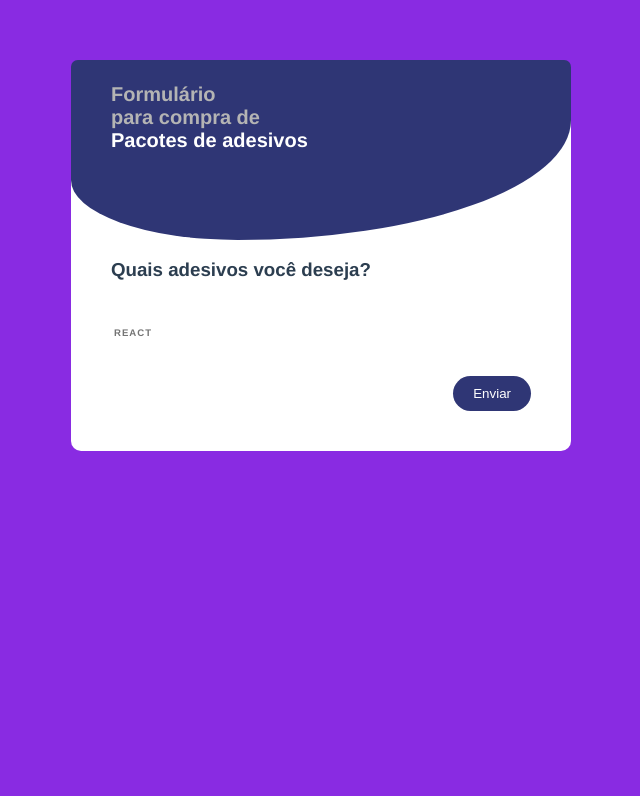
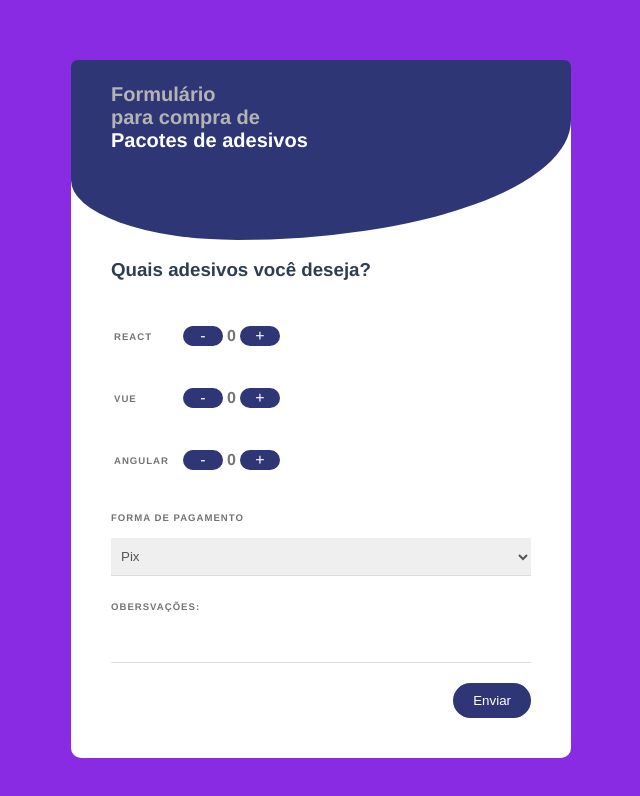
Before and after one commit to gregisb/checkout-form, a Vue app: page / in a window 1280 px wide. Shown: the top 796 px of the page, without its empty margins (319-959 px from the left). Built offline with nearby package versions, Linux system fonts and the light colour scheme.

Commit message:
composition API and routing works :D

```diff
--- a/src/components/Checkout.vue
+++ b/src/components/Checkout.vue
@@ -1,5 +1,4 @@
 <template>
-
   <form>
     <div class="header">
       <h1>
@@ -9,22 +8,46 @@
       </h1>
     </div>
     <div>
-      <h3>Parabéns! <br />A sua compra foi realizada!</h3>
+      <h3 v-if="reactCount > 0 || vueCount > 0 || angularCount > 0">Parabéns! <br />A sua compra foi realizada!</h3>
+      <h3 v-else>Você não escolheu nenhum adesivo. :(</h3>
     </div>
     <div class="formData">
-
+      <p v-if="reactCount">React: {{ reactCount }} adesivos</p>
+      <p v-if="vueCount">Vue: {{ vueCount }} adesivos</p>
+      <p v-if="angularCount">Angular: {{ angularCount }} adesivos</p>
     </div>
 
+    <div class="payment">
+      <p>Forma de pagamento escolhida: {{ payment }}</p>
+    </div>
 
+    <div>
+      <p>Observações:</p>
+      <p>{{ comments }}</p>
+    </div>
   </form>
+</template>
 
-</template>
-      <script>
-      import {store} from '../store'
-      </script>
+<script>
+import store from '../store/index';
+import { computed } from 'vue';
 
+export default {
+  name: 'checkout',
+  setup() {
+    const reactCount = computed(() => store.state.reactCount);
+    const vueCount = computed(() => store.state.vueCount);
+    const angularCount = computed(() => store.state.angularCount);
+    const payment = computed(() => store.state.payment);
+    const comments = computed(() => store.state.comments);
 
-<style>
+    return {reactCount, vueCount, angularCount, payment, comments}
+  }
+
+}
+</script>
+
+<style scoped>
 .header {
   height: 20vh;
   width: 100%;
@@ -57,4 +80,13 @@ form {
   flex-direction: column;
 }
 
+p {
+  color: rgb(116, 116, 116);
+  display: inline-block;
+  /* margin: 25px 0 15px; */
+  font-size: .9rem;
+  /* text-transform: uppercase; */
+  letter-spacing: 1px;
+  font-weight: bold;
+}
 </style>
--- a/src/components/CheckoutForm.vue
+++ b/src/components/CheckoutForm.vue
@@ -15,17 +15,17 @@
         <tr>
           <td><label class="framework">React</label></td>
           <td>
-            <!-- <button class="countBtn" @click.prevent="reactDecrement">-</button> -->
+            <button class="countBtn" @click.prevent="reactDecrement">-</button>
           </td>
           <td>
             <p class="counter">{{ reactCount }}</p>
           </td>
           <td>
-            <!-- <button class="countBtn" @click.prevent="reactIncrement">+</button> -->
+            <button class="countBtn" @click.prevent="reactIncrement">+</button>
           </td>
         </tr>
 
-        <!-- <tr>
+        <tr>
           <td><label class="framework">Vue</label></td>
           <td>
             <button class="countBtn" @click.prevent="vueDecrement">-</button>
@@ -53,11 +53,11 @@
               +
             </button>
           </td>
-        </tr> -->
+        </tr>
       </table>
     </div>
 
-    <!-- <label>Forma de pagamento</label>
+    <label>Forma de pagamento</label>
     <select v-model="payment">
       <option value="Boleto">Boleto</option>
       <option value="Cartão de Crédito">Cartão de Crédito</option>
@@ -65,7 +65,7 @@
     </select>
 
     <label>Obersvações:</label>
-    <input class="comments" type="text" v-model="comments" /> -->
+    <input class="comments" type="text" v-model="comments" />
 
     <div class="submit">
       <router-link to="/checkout"><button>Enviar</button></router-link>
@@ -81,46 +81,66 @@ export default {
   name: "CheckoutForm",
   components: {},
 
-  setUp() {
+  setup() {
     const reactCount = computed(() => store.state.reactCount);
-    // const vueCount = computed(() => store.state.vueCount);
-    // const angularCount = computed(() => store.state.angularCount);
+    const vueCount = computed(() => store.state.vueCount);
+    const angularCount = computed(() => store.state.angularCount);
 
-    // const reactIncrement = () => {
-    //   store.mutations.reactIncrement();
-    // };
+    const reactIncrement = () => {
+      store.mutations.reactIncrement();
+    };
 
-    // const reactDecrement = () => {
-    //   store.mutations.reactDecrement();
-    // };
+    const reactDecrement = () => {
+      store.mutations.reactDecrement();
+    };
 
-    // const vueIncrement = () => {
-    //   store.mutations.vueIncrement();
-    // };
+    const vueIncrement = () => {
+      store.mutations.vueIncrement();
+    };
 
-    // const vueDecrement = () => {
-    //   store.mutations.vueDecrement();
-    // };
+    const vueDecrement = () => {
+      store.mutations.vueDecrement();
+    };
 
-    // const angularIncrement = () => {
-    //   store.mutations.angularIncrement();
-    // };
+    const angularIncrement = () => {
+      store.mutations.angularIncrement();
+    };
 
-    // const angularDecrement = () => {
-    //   store.mutations.angularDecrement();
-    // };
+    const angularDecrement = () => {
+      store.mutations.angularDecrement();
+    };
+
+    const payment = computed({
+      get() {
+        return store.state.payment;
+      },
+      set(value) {
+        store.mutations.setPayment(value);
+      }
+    });
+
+    const comments = computed({
+      get() {
+        return store.state.comments;
+      },
+      set(value) {
+        store.mutations.setComments(value);
+      }
+    })
 
     return {
       reactCount,
-      // reactIncrement,
-      // reactDecrement,
-      // vueCount,
-      // vueIncrement,
-      // vueDecrement,
-      // angularCount,
-      // angularIncrement,
-      // angularDecrement,
+      reactIncrement,
+      reactDecrement,
+      vueCount,
+      vueIncrement,
+      vueDecrement,
+      angularCount,
+      angularIncrement,
+      angularDecrement,
       store,
+      payment,
+      comments
     };
   },
 };
--- a/src/store/index.js
+++ b/src/store/index.js
@@ -1,7 +1,7 @@
 import { reactive } from "vue";
 
 const state = reactive({
-  reactCount: 10,
+  reactCount: 0,
   vueCount: 0,
   angularCount: 0,
   payment: "Pix",
@@ -10,28 +10,36 @@ const state = reactive({
 
 const mutations = {
   reactIncrement() {
-    this.reactCount += 1;
+    state.reactCount += 1;
   },
   reactDecrement() {
-    if (this.reactCount === 0) return;
-    this.reactCount -= 1;
+    if (state.reactCount === 0) return;
+    state.reactCount -= 1;
   },
 
   vueIncrement() {
-    this.vueCount += 1;
+    state.vueCount += 1;
   },
   vueDecrement() {
-    if (this.vueCount === 0) return;
-    this.vueCount -= 1;
+    if (state.vueCount === 0) return;
+    state.vueCount -= 1;
   },
 
   angularIncrement() {
-    this.angularCount += 1;
+    state.angularCount += 1;
   },
   angularDecrement() {
-    if (this.angularCount === 0) return;
-    this.angularCount -= 1;
+    if (state.angularCount === 0) return;
+    state.angularCount -= 1;
   },
+  setPayment(value) {
+    state.payment = value
+    console.log(state.payment)
+  },
+  setComments(value) {
+    state.comments = value
+    console.log(state.comments)
+  }
 };
 
 export default {
```
Also changed, not shown: src/views/CheckoutView.vue (line endings or trailing spaces).
